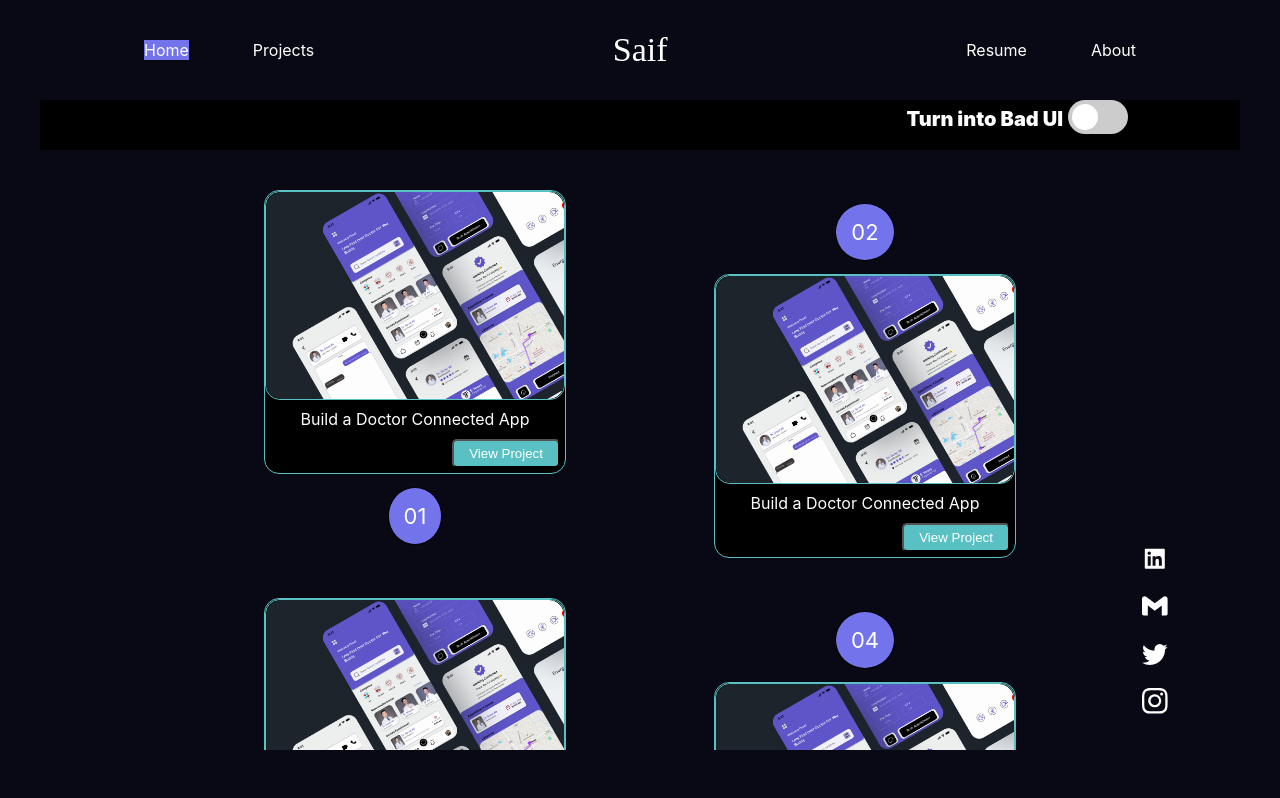
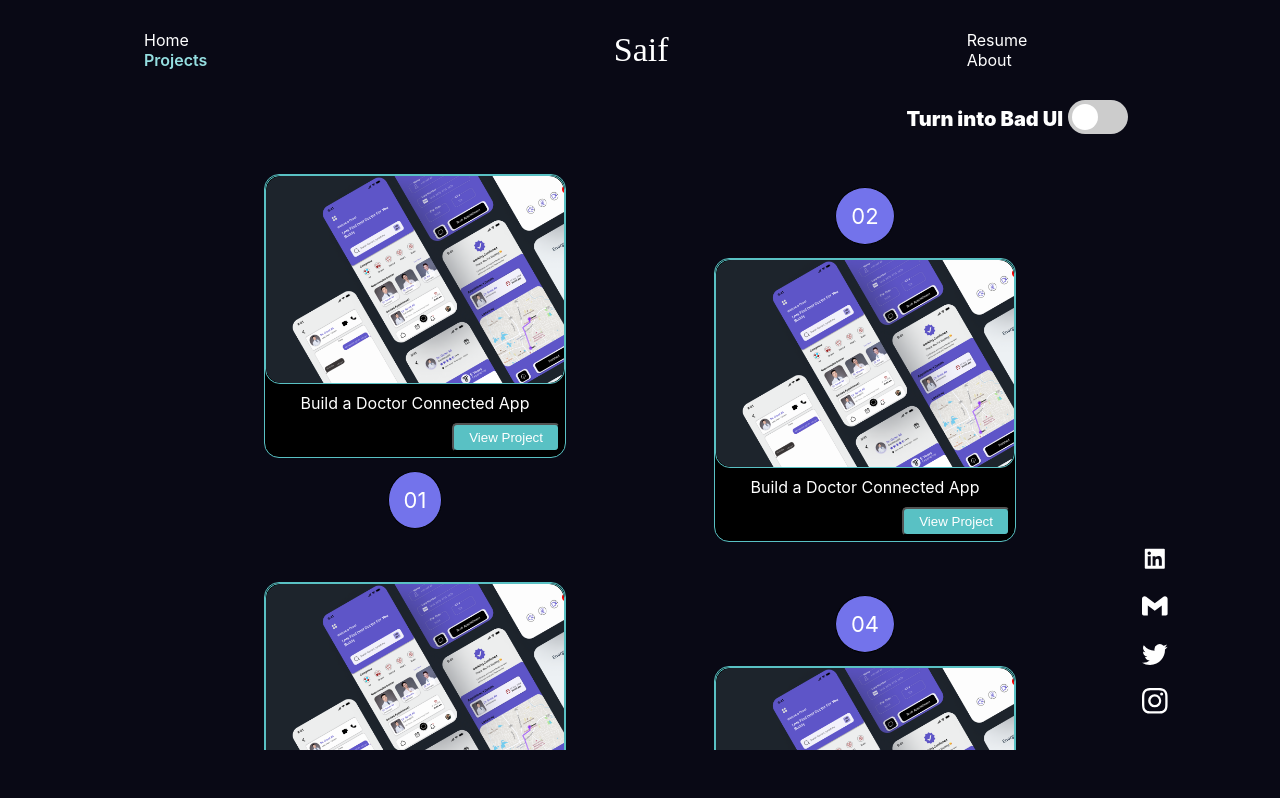
Before and after one commit to sumanbyte/saifaliportfolio, a React (Create React App) app: page /projects in a window 1280 px wide. Shown: the top 798 px of the page. Built offline with nearby package versions, Linux system fonts and the light colour scheme.

Commit message:
some minor changes

```diff
--- a/src/App.js
+++ b/src/App.js
@@ -7,6 +7,7 @@ import Navbar from "./components/Navbar";
 import Black from "./components/Black";
 
 function App() {
+
   return (
     <div>
 
--- a/src/components/Home.js
+++ b/src/components/Home.js
@@ -2,12 +2,14 @@ import React from "react";
 import Socials from "./Socials";
 
 const Home = () => {
+
+
   return (
     <>
       <div className="home-section">
         <div className="intro-saif">
           <p className="same-dist-saif int-font">Hi, I'm</p>
-          <p className="same-dist-saif int-font">Saif Ali</p>
+          <p className={`same-dist-saif int-font saifName`}>Saif Ali</p>
           <p className="research-saif int-font">
             I can &lt;&#47; Research &gt;
           </p>
--- a/src/components/Navbar.js
+++ b/src/components/Navbar.js
@@ -1,33 +1,37 @@
-import React from 'react'
-import { Link } from 'react-router-dom'
+import React from "react";
+import { Link } from "react-router-dom";
+import { useLocation } from "react-router-dom";
+
 const Navbar = () => {
+  const location = useLocation();
+  const {pathname} = location;
   return (
-    <div className='header-div'>
+    <div className="header-div">
       <header>
         <nav>
-
           <ul className="nav-links-1">
             <li>
-                        <Link to="/" className='active'>Home</Link>
+              <Link to="/" className={`${pathname === '/' ? 'active': ''}`}>
+                Home
+              </Link>
             </li>
-                    <li className='ml-5'>
-                        <Link to="/projects" >Projects</Link>
+            <li className="ml-5">
+              <Link to="/projects" className={`${pathname === '/projects' ? 'active': ''}`}>Projects</Link>
             </li>
           </ul>
-                <p className='username-saif'>Saif</p>
+          <p className="username-saif">Saif</p>
           <ul className="nav-links-2">
-                    <li className='mr-5'>
+            <li className="mr-5">
               <a href="/resume">Resume</a>
             </li>
             <li>
-                        <Link to="/about">About</Link>
+              <Link to="/about" className={`${pathname === '/about' ? 'active': ''}`}>About</Link>
             </li>
           </ul>
         </nav>
       </header>
+    </div>
+  );
+};
 
-    </div>
-  )
-}
-
-export default Navbar
+export default Navbar;
--- a/src/index.css
+++ b/src/index.css
@@ -23,8 +23,6 @@ body a {
 @import url('https://fonts.googleapis.com/css2?family=Dancing+Script:wght@700&display=swap');
 
 .background-change-ui{
-  background-color: black;
-  height: auto;
 
 }
 
@@ -48,6 +46,11 @@ header {
   display: inline-block;
   width: 49%;
   text-align: center;
+}
+
+nav li a:hover{
+  color: #95DFE1;
+  transform: translateX(2);
 }
 
 header nav ul li {
@@ -382,7 +385,8 @@ div.scroll::-webkit-scrollbar{
 }
 
 .active {
-  background-color: rgb(115, 115, 235);
+  color: #95DFE1;
+  font-weight: 600;
 
 }
 
@@ -460,7 +464,8 @@ input:checked+.slider:before {
   margin: auto;
   position: sticky;
   top: 100px;
-
+  background-color: #090915;
+  height: auto;
   /* display: flex;
   align-items: center;
   justify-content: center; */
@@ -488,3 +493,10 @@ input:checked+.slider:before {
   margin-left: 5px;
 }
 /* css styling for the chang ui button component  */
+.red{
+  color: red;
+}
+
+.lgreen{
+  color: #95DFE1;
+}
```
Lines whose indentation alone changed are shown as unchanged.
